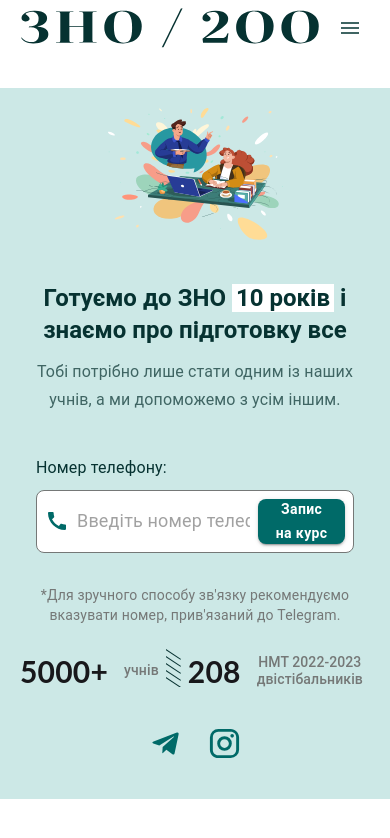
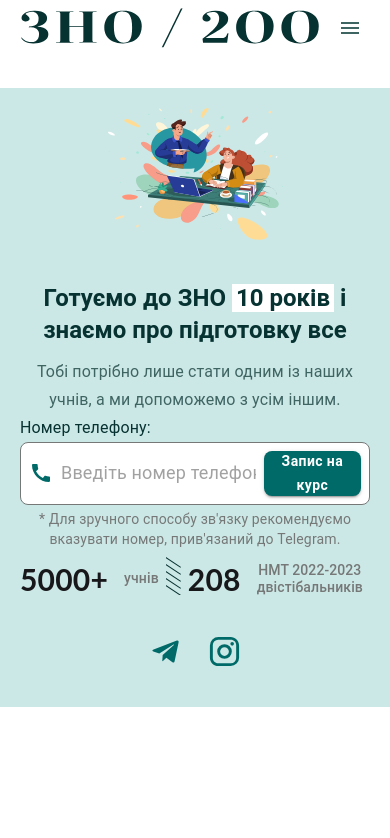
Before and after one commit to ShakunIlya74/znona200_fe, a React (Create React App) app: page / in a window 390 px wide. Shown: the top 838 px of the page. Built offline with nearby package versions, Linux system fonts and the light colour scheme.

Commit message:
adjust layout and spacing in MainInfo and PhoneInput components

```diff
--- a/src/components/WelcomePage/MainInfo.tsx
+++ b/src/components/WelcomePage/MainInfo.tsx
@@ -29,7 +29,7 @@ const MainInfo: React.FC = () => {
         sx={{
           display: { xs: 'none', md: 'block' },
           flex: '1 1 auto',
-          maxWidth: '20%',
+          maxWidth: '10%',
           width: '100%',
           flexGrow: 3,
         }}
@@ -68,14 +68,13 @@ const MainInfo: React.FC = () => {
           variant="subtitle1"
           sx={{
             color: '#3F6563',
-            mb: 3,
           }}
         >
           Тобі потрібно лише стати одним із наших учнів, а ми допоможемо з усім іншим.
         </Typography>
 
         {/* Phone Input */}
-        <Box sx={{ mb: 3 }}>
+        <Box sx={{ }}>
           <PhoneInput />
         </Box>
 
@@ -87,7 +86,7 @@ const MainInfo: React.FC = () => {
             alignItems: 'center',
             justifyContent: 'space-between',
             textAlign: 'center',
-            mb: 1.5,
+            // mb: 1.5,
             gap: 0.5,
             width: '100%',
           }}
--- a/src/components/WelcomePage/PhoneInput.tsx
+++ b/src/components/WelcomePage/PhoneInput.tsx
@@ -35,7 +35,7 @@ const PhoneInput: React.FC = () => {
           alignItems: 'flex-start', // Changed from 'center' to 'flex-start'
           maxWidth: 500,
           // margin: '0 auto', // Removed to align items to the left
-          padding: 2,
+          // padding: 2,
         }}
       >
         {/* Header Text */}
@@ -43,7 +43,6 @@ const PhoneInput: React.FC = () => {
           variant="subtitle1"
           sx={{
             // display: isFocused ? 'none' : 'block',
-            marginBottom: 1,
             color: '#063231',
             textAlign: 'left',
           }}
@@ -147,12 +146,13 @@ const PhoneInput: React.FC = () => {
         variant="body2"
         sx={{
           textAlign: 'center',
-          marginTop: 2,
           color: '#757877',
           fontSize: '14px',
+          mt: 0.5,
+          mb: 1,
         }}
       >
-        *Для зручного способу зв'язку рекомендуємо вказувати номер, прив'язаний до Telegram.
+        * Для зручного способу зв'язку рекомендуємо вказувати номер, прив'язаний до Telegram.
       </Typography>
 
       {/* PopUp Component */}
```
